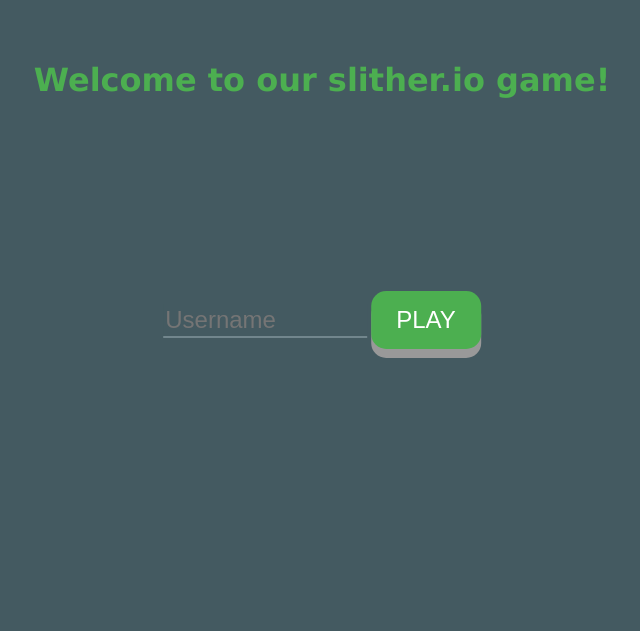
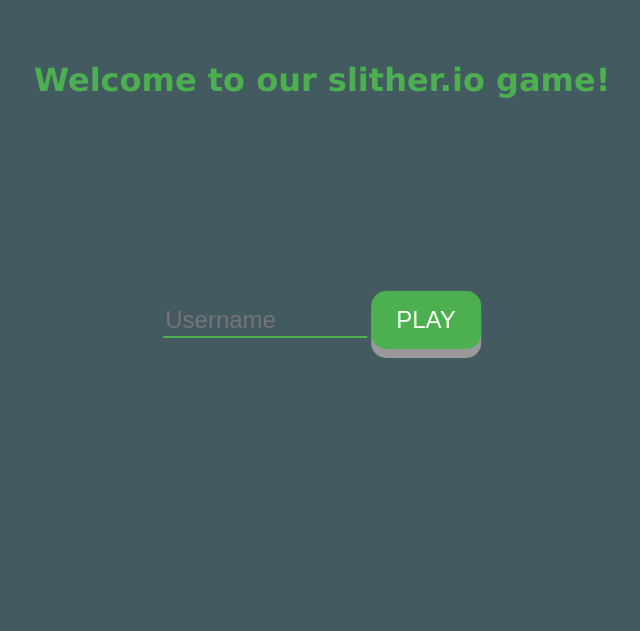
Before and after one commit to PawelManczak/Slither.io, a website built with webpack: page src/client/index.html in a window 1280 px wide. Shown: the top 631 px of the page, without its empty margins (318-958 px from the left). Built offline with nearby package versions, Linux system fonts and the light colour scheme; no server answers.

Commit message:
Autofocus username input

```diff
--- a/src/client/index.html
+++ b/src/client/index.html
@@ -105,7 +105,7 @@
             <h1>Welcome to our slither.io game!</h1>
         </div>
         <div id="play-menu" class="hidden" align="center">
-            <input id="username-input" placeholder="Username" />
+            <input id="username-input" placeholder="Username" autofocus />
             <button id="play-button" class="button">PLAY</button>
         </div>
         <div id="icon" align="center">
```
